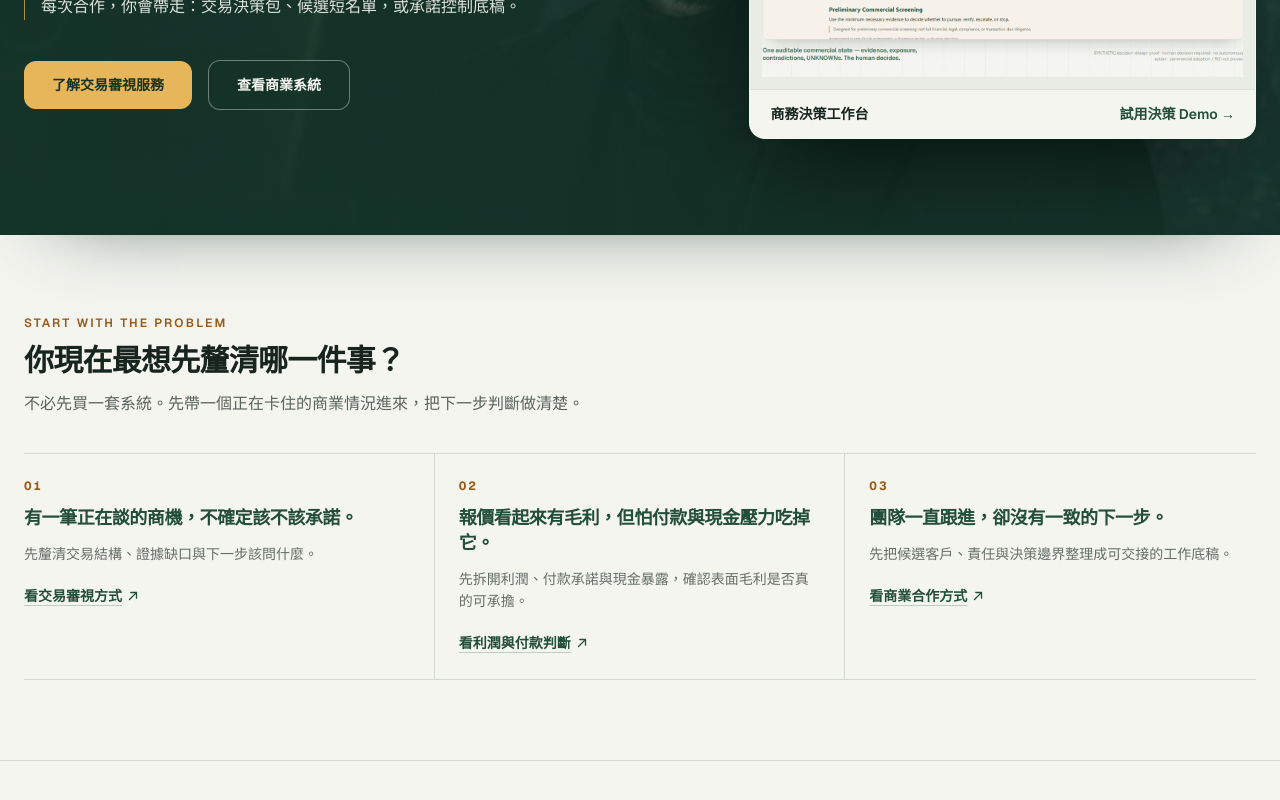
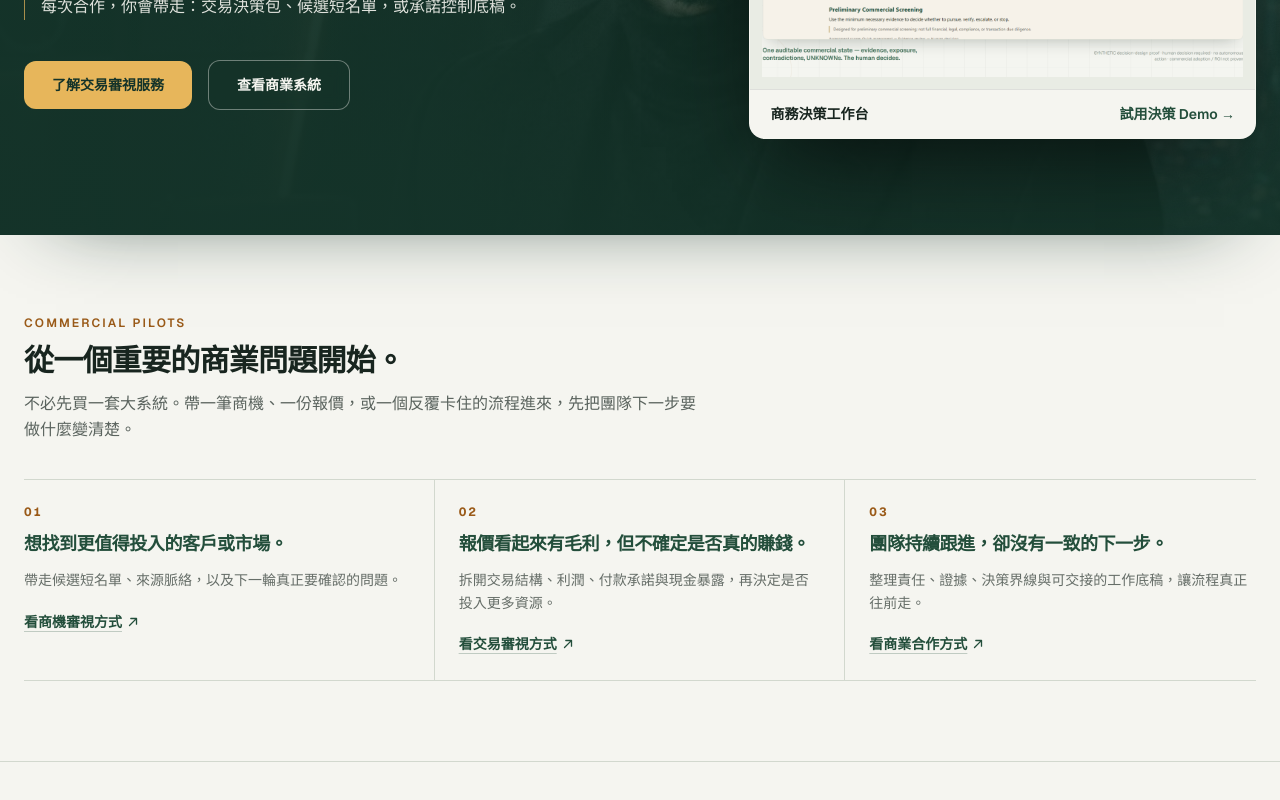
Before and after one commit to apchen1978/pauls-tradecraft, a React (Vite) app: page / in a window 1280 px wide. Shown: the part 566-1366 px from the top of the page. Built offline with nearby package versions, Linux system fonts and the light colour scheme.

Commit message:
feat(portfolio): clarify commercial pilot entry points

```diff
--- a/src/i18n.jsx
+++ b/src/i18n.jsx
@@ -29,13 +29,13 @@ const dict = {
       cddInvite: "有一筆正在評估的商機？帶進來一起看。",
     },
     startHere: {
-      eyebrow: "START WITH THE PROBLEM",
-      headline: "你現在最想先釐清哪一件事？",
-      intro: "不必先買一套系統。先帶一個正在卡住的商業情況進來，把下一步判斷做清楚。",
+      eyebrow: "COMMERCIAL PILOTS",
+      headline: "從一個重要的商業問題開始。",
+      intro: "不必先買一套大系統。帶一筆商機、一份報價，或一個反覆卡住的流程進來，先把團隊下一步要做什麼變清楚。",
       items: [
-        { title: "有一筆正在談的商機，不確定該不該承諾。", outcome: "先釐清交易結構、證據缺口與下一步該問什麼。", cta: "看交易審視方式", href: "#deal-readiness" },
-        { title: "報價看起來有毛利，但怕付款與現金壓力吃掉它。", outcome: "先拆開利潤、付款承諾與現金暴露，確認表面毛利是否真的可承擔。", cta: "看利潤與付款判斷", href: "#outcomes" },
-        { title: "團隊一直跟進，卻沒有一致的下一步。", outcome: "先把候選客戶、責任與決策邊界整理成可交接的工作底稿。", cta: "看商業合作方式", href: "#capabilities" },
+        { title: "想找到更值得投入的客戶或市場。", outcome: "帶走候選短名單、來源脈絡，以及下一輪真正要確認的問題。", cta: "看商機審視方式", href: "#capabilities" },
+        { title: "報價看起來有毛利，但不確定是否真的賺錢。", outcome: "拆開交易結構、利潤、付款承諾與現金暴露，再決定是否投入更多資源。", cta: "看交易審視方式", href: "#deal-readiness" },
+        { title: "團隊持續跟進，卻沒有一致的下一步。", outcome: "整理責任、證據、決策界線與可交接的工作底稿，讓流程真正往前走。", cta: "看商業合作方式", href: "#capabilities" },
       ],
     },
     works: {
@@ -343,13 +343,13 @@ const dict = {
       cddInvite: "Have a live opportunity to review? Bring it in.",
     },
     startHere: {
-      eyebrow: "START WITH THE PROBLEM",
-      headline: "What do you need to make clear first?",
-      intro: "You do not need to buy a system first. Bring one stuck commercial situation, and make the next judgment clear.",
+      eyebrow: "COMMERCIAL PILOTS",
+      headline: "Start with one commercial question that matters.",
+      intro: "You do not need to buy a large system first. Bring an opportunity, a quote, or a workflow that keeps getting stuck, and make the team’s next move clear.",
       items: [
-        { title: "A live opportunity is moving, but you are not ready to commit.", outcome: "Clarify the deal structure, evidence gaps, and the next questions before more resources are committed.", cta: "See deal readiness", href: "#deal-readiness" },
-        { title: "The quote shows margin, but payment and cash pressure could consume it.", outcome: "Separate profit, payment commitments, and cash exposure before assuming the apparent margin is carryable.", cta: "See margin and payment review", href: "#outcomes" },
-        { title: "The team keeps following up, but no one agrees on the next move.", outcome: "Turn candidate buyers, ownership, and decision boundaries into a working brief the team can hand over and use.", cta: "See commercial engagement", href: "#capabilities" },
+        { title: "You need to find the customers or markets worth pursuing.", outcome: "Leave with a candidate shortlist, source context, and the questions that need verification next.", cta: "See opportunity review", href: "#capabilities" },
+        { title: "The quote shows margin, but you are not sure it is truly profitable.", outcome: "Separate deal structure, profit, payment commitments, and cash exposure before committing more resources.", cta: "See deal readiness", href: "#deal-readiness" },
+        { title: "The team keeps following up, but no one agrees on the next move.", outcome: "Turn ownership, evidence, decision boundaries, and handoff-ready work into a workflow the team can continue using.", cta: "See commercial engagement", href: "#capabilities" },
       ],
     },
     works: {
```
